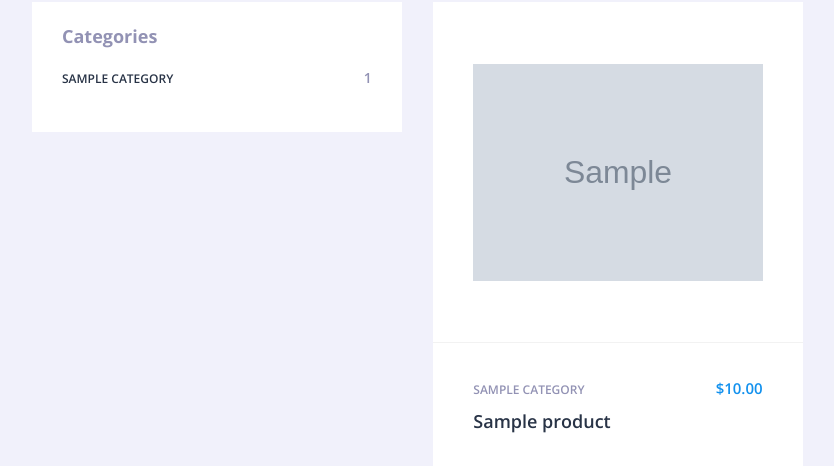
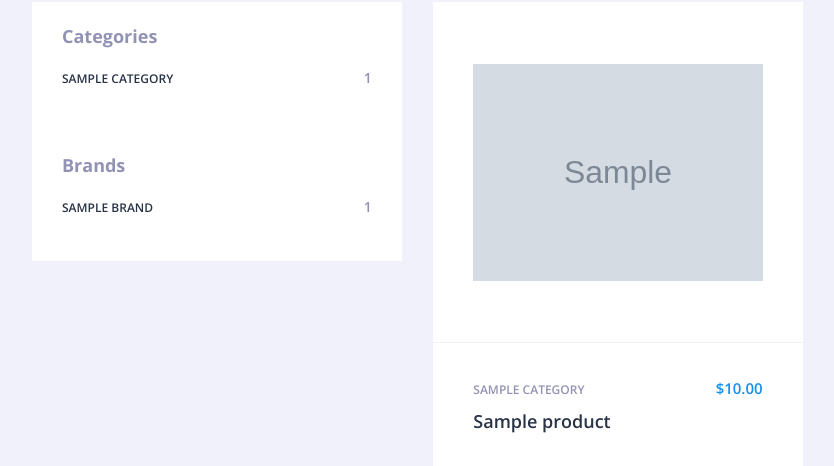
Before and after one commit to FEMADOX/Django-E-commers-Course, a Django app: page / in a window 1280 px wide. Shown: the part 271-737 px from the top of the page, without its empty margins (23-857 px from the left). Run offline with Django 5.2, Linux system fonts and the light colour scheme; a user stored in the database is signed in; tables that the repository leaves empty hold one stand-in row (values such as "Sample post"); grey boxes marked "Sample" are stand-in pictures; some libraries are stand-ins or nearby versions; some web fonts are replaced.

Commit message:
Refactor account and cart functionality, update URL patterns, and enhance brand and category handling in templates

```diff
--- a/account/urls.py
+++ b/account/urls.py
@@ -1,4 +1,4 @@
-from django.urls import path, re_path
+from django.urls import path
 
 from account import views
 
@@ -7,8 +7,6 @@ app_name = "account"
 urlpatterns = [
     path("", views.user_account, name="user_account"),
     path("update/", views.update_account, name="update_account"),
-    re_path(r".*login-signup/$", views.create_user, name="create_user"),
     path("login/", views.login_user, name="login_user"),
     path("logout/", views.logout_user, name="logout_user"),
-
 ]
--- a/account/views.py
+++ b/account/views.py
@@ -131,8 +131,8 @@ def login_user(request: HttpRequest):
 
 def logout_user(request: HttpRequest):
 
-    if request.method == "GET":
+    if request.method == "POST":
         logout(request)
-        return redirect("/login-signup/")
+        return redirect("login-signup/")
 
     return render(request, "catalog.html")
--- a/cart/views.py
+++ b/cart/views.py
@@ -9,8 +9,6 @@ from web.models import Product
 
 
 def cart(request: HttpRequest):
-    # obj_cart = Cart(request)
-    # print(obj_cart.cart.get("8").get("category"))
     return render(request, "cart.html")
 
 
--- a/edshop/urls.py
+++ b/edshop/urls.py
@@ -15,8 +15,9 @@ Including another URLconf
     2. Add a URL to urlpatterns:  path('blog/', include('blog.urls'))
 """
 from django.contrib import admin
-from django.urls import include, path
+from django.urls import include, path, re_path
 
+from account.views import create_user
 from edshop import settings
 
 urlpatterns = [
@@ -24,6 +25,7 @@ urlpatterns = [
     path("", include("web.urls")),
     path("account/", include("account.urls")),
     path("cart/", include("cart.urls")),
+    re_path(r".*login-signup/$", create_user, name="create_user"),
 ]
 
 if settings.DEBUG:
--- a/templates/cart.html
+++ b/templates/cart.html
@@ -16,7 +16,7 @@
             <div class="prod-li-cont">
               <div class="prod-li-ttl-wrap">
                 <p>
-                  <a href="#">{{ value.category }}</a><!------------->
+                  <a href="{% url 'web:filter_by_category' value.category.id %}">{{ value.category.name }}</a><!------------->
                 </p>
                 <h3><a href="{% url 'web:product_detail' value.product_id %}">{{ value.title }}</a></h3>
               </div>
@@ -62,7 +62,7 @@
           <div class="page-styling prod-li-informations">
             <dl class="prod-li-props">
               <dt>Brand:</dt>
-              <dd><a href="#">{{ value.brand }}</a></dd><!----------------->>
+              <dd><a href="{% url 'web:filter_by_brand' value.brand.id %}">{{ value.brand.name }}</a></dd>
               <dt>Weight:</dt>
               <dd>{{ value.weight }} kg</dd>
               <dt>Dimension:</dt>
--- /dev/null
+++ b/templates/includes/catalog/brands.html
@@ -0,0 +1,16 @@
+<div class="blog-sb-widget multishopcategories_widget">
+  <h3 class="widgettitle">Brands</h3>
+  <div class="section-sb-current">
+    <ul class="section-sb-list">
+      {% for brand in brands %}
+        <li>
+          <a href="{% url 'web:filter_by_brand' brand.id %}">
+            <span class="section-sb-label">{{ brand.name }}
+              <span class="count">{{ brand.product_set.count }}</span>
+            </span>
+          </a>
+        </li>
+      {% endfor %}
+    </ul>
+  </div>
+</div>
--- a/templates/includes/header.html
+++ b/templates/includes/header.html
@@ -18,9 +18,14 @@
           <i class="ion-android-person"></i>
         </a>
         <ul class="h-profile-links">
-          <li><a href="{% url 'account:create_user' %}">Login / SignUp</a></li>
+          <li><a href="{% url 'create_user' %}">LogIn / SignUp</a></li>
           {% if request.user.is_authenticated %}
-            <li><a href="{% url 'account:logout_user' %}">Logout</a></li>
+            {% comment %} <li><a href="{% url 'account:logout_user' %}" >Logout</a></li> {% endcomment %}
+            <li>
+              <form action="{% url 'account:logout_user' %}" method="post" class="login">{% csrf_token %}
+                <input type="submit" value="LogOut">
+              </form>
+            </li>
           {% else %}
           {% endif %}
         </ul>
--- a/templates/includes/header_cart.html
+++ b/templates/includes/header_cart.html
@@ -17,7 +17,7 @@
              class="remove">&times;</a>
             <a href="{% url 'web:product_detail' value.product_id %}">
               <img src="{{ value.image }}" alt="">
-              Product
+              {{ value.title }}
             </a>
             <span class="quantity">{{value.quantity}} &times; ${{ value.subtotal }}</span>
           </li>
@@ -26,7 +26,7 @@
       <p class="total"><b>Total:</b> ${{ request.session.cart_total_price }}</p>
       <p class="buttons">
         <a href="{% url 'cart:cart' %}" class="button">Show Cart</a>
-        <a href="#" class="button">Pedido</a>
+        <a href="#" class="button">Order</a>
       </p>
     </div>
   </div>
--- a/templates/index.html
+++ b/templates/index.html
@@ -18,6 +18,9 @@
           <div class="section-filter">
             {% include 'includes/catalog/categories.html' %}
           </div>
+          <div class="section-filter">
+            {% include 'includes/catalog/brands.html' %}
+          </div>
         </div>
       </div>
     </aside>
--- a/templates/login.html
+++ b/templates/login.html
@@ -38,7 +38,7 @@
         </div>
         <div class="auth-col">
           <h2>Sign Up</h2>
-          <form method="post" class="register" action="{% url 'account:create_user' %}">{% csrf_token %}
+          <form method="post" class="register" action="{% url 'create_user' %}">{% csrf_token %}
             <p>
               <label for="reg_email">Email <span class="required">*</span></label>
               <input type="email" id="reg_email" name="new_user_email">
--- a/web/models.py
+++ b/web/models.py
@@ -1,6 +1,11 @@
 from django.db import models
 
 # Create your models here.
+
+
+def get_default_brand():
+    brand, created = Brand.objects.get_or_create(name="None")
+    return brand.pk
 
 
 class Category(models.Model):
@@ -22,6 +27,11 @@ class Category(models.Model):
 class Brand(models.Model):
     name = models.CharField(max_length=50)
     fundator = models.CharField(max_length=100)
+    image = models.ImageField(
+        upload_to="brands",
+        blank=True, null=True,
+        default=""
+    )
     created = models.DateTimeField(auto_now_add=True)
 
     class Meta:
@@ -33,7 +43,7 @@ class Brand(models.Model):
         ]
 
     def __str__(self) -> str:
-        return f"{self.name} - {self.fundator}"
+        return f"{self.name}"
 
 
 class Product(models.Model):
@@ -50,8 +60,8 @@ class Product(models.Model):
                               blank=True, null=True,
                               default="")
     brand = models.ForeignKey(Brand, on_delete=models.RESTRICT,
-                              blank=True, null=True,
-                              default=None)
+                              blank=True,
+                              default=get_default_brand)
     weight = models.PositiveIntegerField(blank=True, null=True, default=0)
     dimension = models.CharField(max_length=50,
                                  blank=True, null=True,
--- a/web/urls.py
+++ b/web/urls.py
@@ -21,4 +21,9 @@ urlpatterns = [
         views.product_detail,
         name="product_detail",
     ),
+    path(
+        "by-brand/<int:brand_id>",
+        views.filter_by_brand,
+        name="filter_by_brand",
+    ),
 ]
--- a/web/views.py
+++ b/web/views.py
@@ -1,7 +1,7 @@
 from django.http import HttpRequest
 from django.shortcuts import render
 
-from web.models import Category, Product
+from web.models import Brand, Category, Product
 
 # Create your views here.
 
@@ -9,6 +9,7 @@ from web.models import Category, Product
 def index(request: HttpRequest):
     products = Product.objects.all()
     categories = Category.objects.all()
+    brands = Brand.objects.all()
 
     return render(
         request,
@@ -16,6 +17,7 @@ def index(request: HttpRequest):
         {
             "products": products,
             "categories": categories,
+            "brands": brands,
         },
     )
 
@@ -32,6 +34,21 @@ def filter_by_category(request: HttpRequest, category_id):
         {
             "products": products,
             "categories": categories,
+        },
+    )
+
+
+def filter_by_brand(request: HttpRequest, brand_id):
+    brands = Brand.objects.all()
+    brand = Brand.objects.get(id=brand_id)
+    products = Product.objects.filter(brand=brand)
+
+    return render(
+        request,
+        "index.html",
+        {
+            "products": products,
+            "brands": brands,
         },
     )
 
```
Also changed, not shown: cart/cart.py (+8 -2 lines), templates/includes/catalog/categories.html (+7 -7 lines), web/admin.py (+7 -1 lines).
